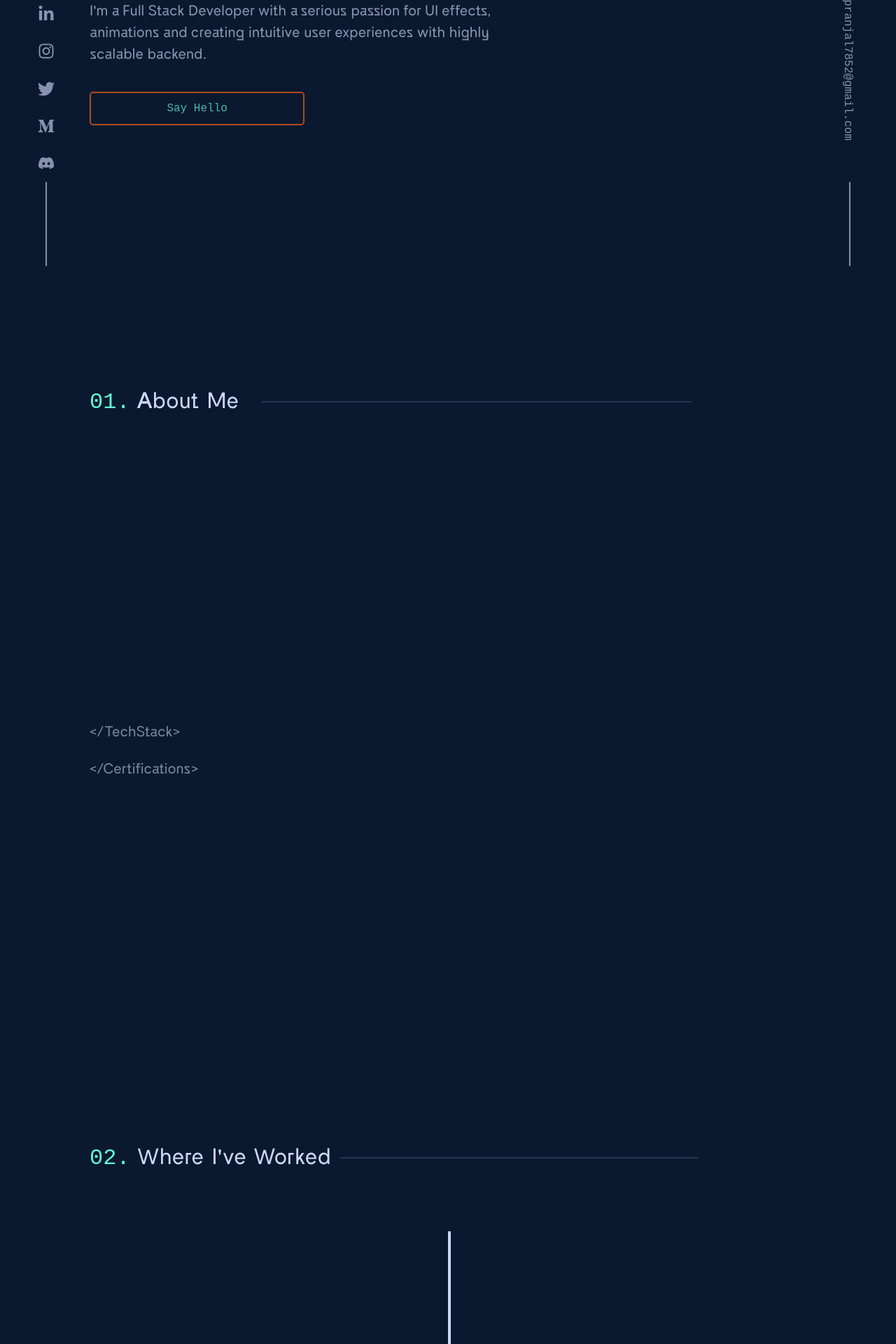
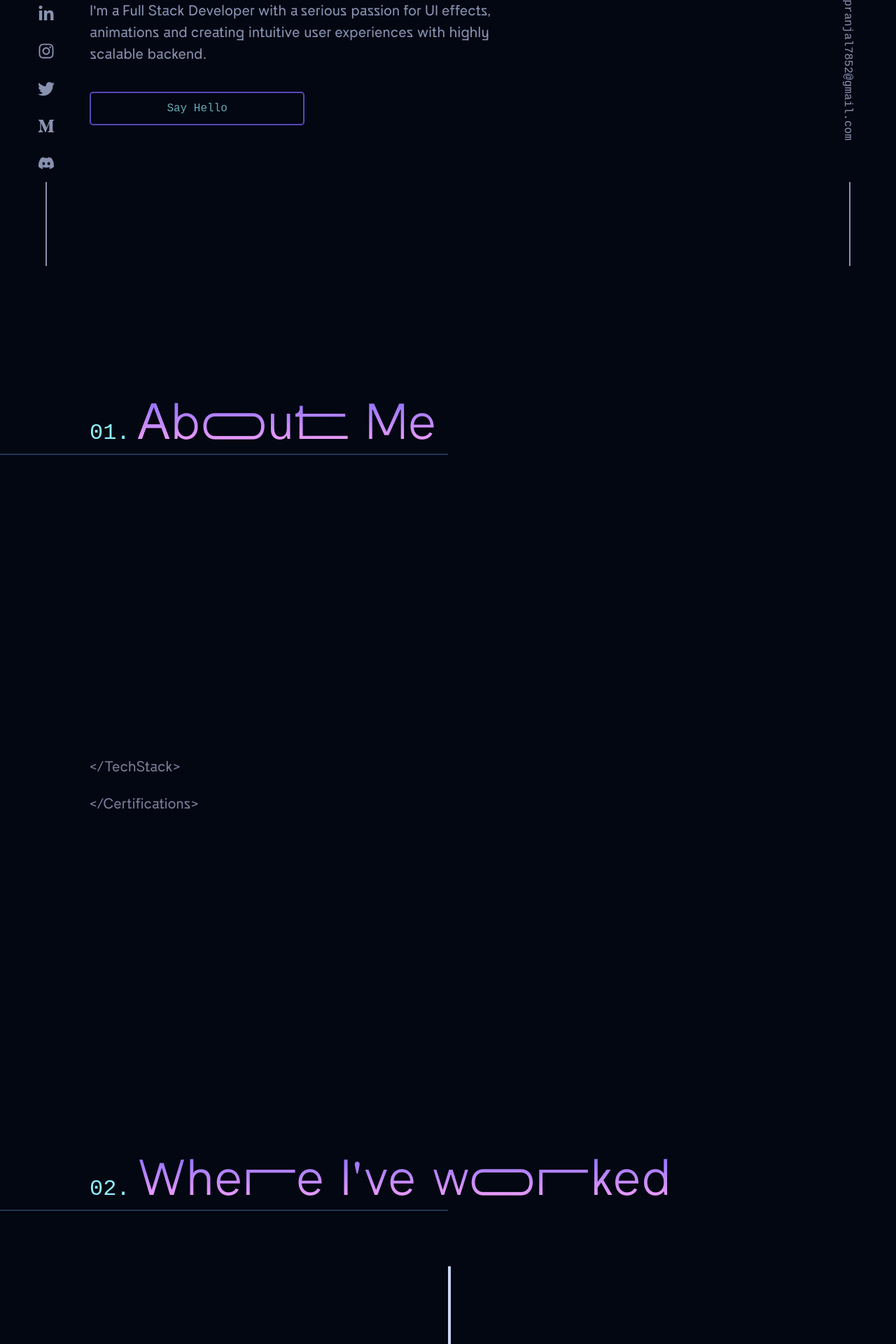
Before and after one commit to Pranjal7852/portfolio-v2, a React (Vite) app: page / in a window 1280 px wide. Shown: the part 420-2340 px from the top of the page at 70% size. Built offline with nearby package versions, Linux system fonts and the light colour scheme.

Commit message:
changed main theme of the website

```diff
--- a/src/components/Section/About/About.jsx
+++ b/src/components/Section/About/About.jsx
@@ -1,14 +1,11 @@
 import React from "react";
 import "./About.scss";
+import GradientHeading from "../../compounds/GradientHeading/GradientHeading";
 
 const About = () => {
   return (
     <section id="about-p" className="about">
-      <div className="head">
-        <span className="green-line">01.</span>
-        <h4>About Me</h4>
-        <div className="line"></div>
-      </div>
+      <GradientHeading heading="About Me" number="01." />
       <div className="contain">
         <div className="photo" data-aos="fade-left">
           {" "}
--- a/src/components/Section/About/About.scss
+++ b/src/components/Section/About/About.scss
@@ -3,24 +3,9 @@
   height: 120vh;
   position: relative;
 }
-.head {
-  position: relative;
-}
-.head h4 {
-  display: inline;
-  color: var(--lightest-slate);
-  font-size: var(--fz-l);
-  word-spacing: 3px;
-  margin-left: 10px;
-}
-.head .line {
-  height: 2px;
-  width: 60%;
-  background-color: var(--lightest-navy);
-  position: absolute;
-  transform: translate(-50%, -50%);
-  top: 50%;
-  left: 54%;
+
+.about .width {
+  width: 80%;
 }
 .contain {
   display: flex;
@@ -31,7 +16,7 @@
 .photo {
   width: 250px;
   height: 350px;
-  background-color: #64ffdb28;
+  background-color: #8ff0ff30;
   background-blend-mode: luminosity;
   background-image: url(../images/IMG20210322162533.jpg);
   background-repeat: no-repeat;
@@ -50,7 +35,7 @@
   content: "";
   width: 200px;
   height: 300px;
-  border: 2px solid var(--green);
+  border: 2px solid var(--blue-medium);
   position: absolute;
   border-radius: 5px;
   transform: translate(30px, 30px);
--- a/src/components/Section/Work/Work.jsx
+++ b/src/components/Section/Work/Work.jsx
@@ -1,15 +1,15 @@
 import React from "react";
 import "./Work.scss";
 import WorkCard from "../../compounds/WorkCard/WorkCard";
+import GradientHeading from "../../compounds/GradientHeading/GradientHeading";
 
 const Work = () => {
   return (
     <section id="expe-p" className="expe">
-      <div className="head">
-        <span className="green-line">02.</span>
-        <h4>Where I've Worked</h4>
-        <div className="line"></div>
-      </div>
+      <GradientHeading
+        heading="Where I've worked"
+        number="02."
+      ></GradientHeading>
       <div className="content">
         <WorkCard
           id="1"
@@ -20,7 +20,7 @@ const Work = () => {
           startTime="Nov 2020"
           endTime="Present"
           discription={[
-            "1",
+            "2",
             "Lorem ipsum dolor sit amet consectetur adipisicing elit.,odit?",
           ]}
         />
--- a/src/components/Section/Work/Work.scss
+++ b/src/components/Section/Work/Work.scss
@@ -3,10 +3,7 @@
   position: relative;
   min-height: 100vh;
 }
-.expe .line {
-  width: 50%;
-  left: 60%;
-}
+
 .content {
   padding: 10vh 0;
   display: flex;
@@ -48,7 +45,7 @@
   position: relative;
 }
 .card a {
-  color: var(--green);
+  color: var(--blue-medium);
   text-decoration: none;
   transition: 500ms;
 }
--- /dev/null
+++ b/src/components/compounds/GradientHeading/GardientHeading.scss
@@ -0,0 +1,34 @@
+.head {
+  position: relative;
+}
+.head h4 {
+  display: inline;
+  color: var(--lightest-slate);
+  font-size: var(--fz-xl);
+  font-family: var(--font-sans);
+  word-spacing: 3px;
+  margin-left: 10px;
+  background: -webkit-linear-gradient(#7465fe, #fca3f8);
+  -webkit-background-clip: text;
+  -webkit-text-fill-color: transparent;
+  font-variation-settings: "wght" 100, "wdth" 600;
+  overflow: hidden;
+}
+.head h4:hover {
+  font-variation-settings: "wght" 300, "wdth" 200;
+}
+.head .line {
+  height: 2px;
+  width: 100%;
+
+  background-color: var(--lightest-navy);
+  position: absolute;
+  transform: translate(-50%, -50%);
+}
+.green-line {
+  color: var(--blue-medium);
+  font-family: var(--font-mono);
+  font-weight: 100;
+  word-spacing: 3px;
+  font-size: 2rem;
+}
--- /dev/null
+++ b/src/components/compounds/GradientHeading/GradientHeading.jsx
@@ -0,0 +1,14 @@
+import React from "react";
+import "./GardientHeading.scss";
+
+const GradientHeading = ({ heading, number, lineWidth }) => {
+  return (
+    <div className="head">
+      <span className="green-line">{number}</span>
+      <h4>{heading}</h4>
+      <div className="line"></div>
+    </div>
+  );
+};
+
+export default GradientHeading;
--- a/src/components/compounds/Navbar/Navbar.scss
+++ b/src/components/compounds/Navbar/Navbar.scss
@@ -27,7 +27,7 @@ header li,
   list-style: none;
 }
 li span {
-  color: var(--dark-orange);
+  color: var(--blue-medium);
 }
 header a,
 .code li {
@@ -44,8 +44,8 @@ header a:hover {
   text-decoration: none;
   padding: 10px 15px;
   background-color: transparent;
-  color: var(--green);
-  border: 2px solid var(--dark-orange);
+  color: var(--blue-medium);
+  border: 2px solid var(--purble-bottom);
   border-radius: 5px;
   font-family: var(--font-mono);
   font-size: var(--fz-s);
@@ -54,7 +54,7 @@ header a:hover {
   transition: 1s;
 }
 .btn:hover {
-  background-color: var(--dark-orange);
+  background-color: var(--pink-out);
 }
 .hide {
   transform: translateY(-100px);
--- a/src/index.css
+++ b/src/index.css
@@ -8,7 +8,7 @@
   font-display: swap;
 }
 :root {
-  --dark--background: #040404;
+  --dark--background: rgb(3 7 18);
   --dark-orange: #f66019;
   --light-orange: #fb9b44;
   --dark-grey: #5d5c5c;
@@ -50,10 +50,19 @@
 }
 
 body {
-  background-color: var(--navy);
+  background-color: var(--dark--background);
 }
 html {
   scroll-behavior: smooth;
+}
+/* animations */
+.font-animation {
+  font-variation-settings: "wght" 200, "wdth" 100;
+  font-family: var(--font-sans);
+  transition-delay: 100ms;
+}
+.font-animation:hover {
+  font-variation-settings: "wght" 200, "wdth" 600;
 }
 h1,
 h2,
@@ -88,7 +97,7 @@ p {
   font-size: var(--fz-p);
   color: var(--slate);
 }
-.green-line {
+.old-green-line {
   color: var(--green);
   font-family: var(--font-mono);
   font-weight: 100;
@@ -97,7 +106,7 @@ p {
 }
 .green-word {
   text-decoration: none;
-  color: var(--green);
+  color: var(--blue-medium);
 }
 
 /* scroolbar */
@@ -116,8 +125,3 @@ p {
   background-color: var(--navy);
   border-radius: 20px;
 }
-.btn a {
-  cursor: none;
-  color: var(--green);
-  text-decoration: none;
-}
```
